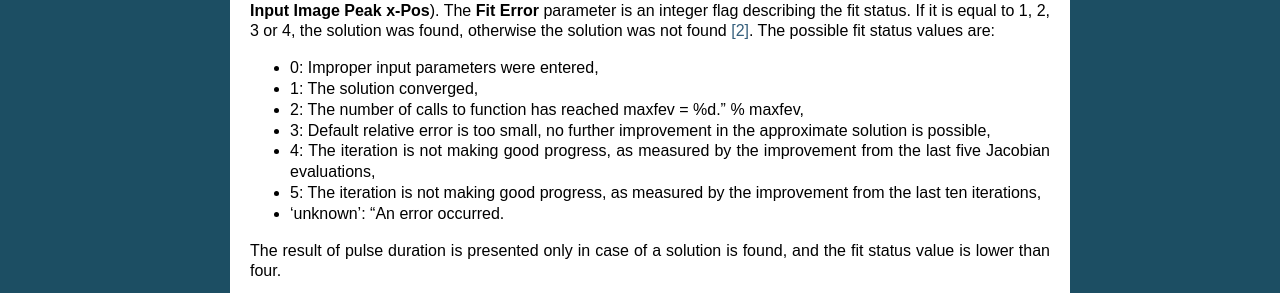
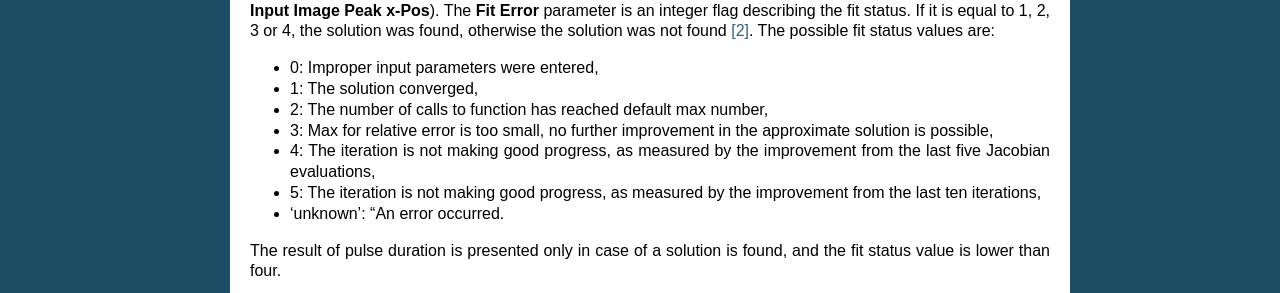
Before and after one commit to European-XFEL/imageProcessor, a Sphinx documentation site: the page built from doc/source/introduction.rst, in a window 1280 px wide and 900 px high, scrolled down 1826 px. Shown: the part 452-745 px from the top of the window. Built offline with Sphinx 7.4.7, drawn with Linux system fonts in a browser that asks for light colours.

Commit message:
introduction: clarifying fit status definition

```diff
--- a/doc/source/introduction.rst
+++ b/doc/source/introduction.rst
@@ -93,9 +93,9 @@ The possible fit status values are:
 
 * 1: The solution converged,
 
-* 2: The number of calls to function has reached maxfev = %d." % maxfev,
+* 2: The number of calls to function has reached default max number,
 
-* 3: Default relative error is too small, no further improvement in the approximate solution is possible,
+* 3: Max for relative error is too small, no further improvement in the approximate solution is possible,
 
 * 4: The iteration is not making good progress, as measured by the improvement from the last five Jacobian evaluations,
 
```
